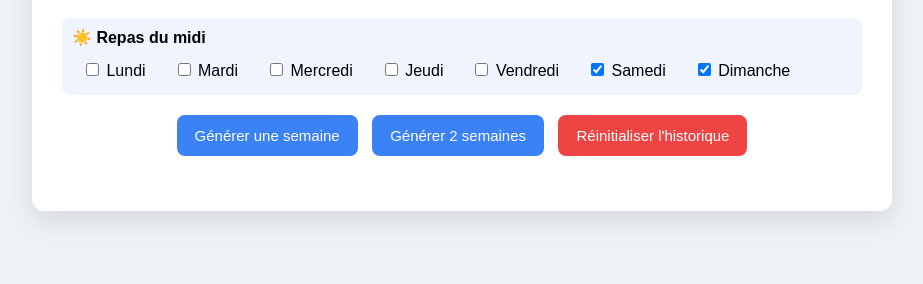
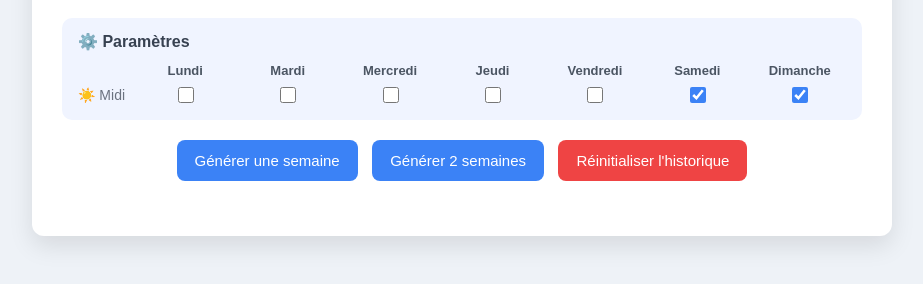
Before and after one commit to Tart0p/menus, a plain HTML site: page index.html in a window 1280 px wide. Shown: the part 110-394 px from the top of the page, without its empty margins (178-1101 px from the left). Drawn offline with Linux system fonts and the light colour scheme.

Commit message:
Add files via upload
refonte de la partie config en paramètres

```diff
--- a/index.html
+++ b/index.html
@@ -65,41 +65,53 @@ button:hover{background:#2563eb;}
     align-items:center;
 }
 
-.midibox-compact-responsive {
+/* === BLOC PARAMÈTRES === */
+.parametres-bloc {
     background: #f0f4ff;
-    padding: 10px;
-    border-radius: 8px;
+    padding: 14px 16px;
+    border-radius: 10px;
     margin-bottom: 15px;
-    max-width: 100%;
 }
 
-.midibox-title {
+.parametres-titre {
     font-weight: bold;
-    margin-bottom: 8px;
+    margin-bottom: 12px;
+    font-size: 16px;
+    color: #374151;
 }
 
-.midicheck-responsive {
-    display: flex;
-    flex-wrap: wrap;
-    gap: 8px;
-    justify-content: flex-start;
+.parametres-grid {
+    display: grid;
+    grid-template-columns: auto repeat(7, 1fr);
+    gap: 6px 10px;
+    align-items: center;
 }
 
-.midicheck-responsive label {
-    padding: 5px 10px;
-    border-radius: 4px;
-    transition: background 0.2s;
+.param-jour {
+    font-weight: bold;
+    font-size: 13px;
+    color: #4b5563;
+    text-align: center;
+}
+
+.param-row-label {
+    font-size: 14px;
+    color: #6b7280;
+    white-space: nowrap;
+    padding-right: 4px;
+}
+
+.param-check {
+    display: flex;
+    justify-content: center;
     cursor: pointer;
 }
 
-.midicheck-responsive label:hover {
-    background: #e0e7ff;
-}
-
-@media (min-width: 600px) {
-    .midicheck-responsive {
-        flex-wrap: nowrap;
-    }
+.param-check input[type="checkbox"] {
+    width: 16px;
+    height: 16px;
+    cursor: pointer;
+    accent-color: #3b82f6;
 }
 
 /* Boutons de régénération dans les repas-box */
@@ -155,16 +167,27 @@ button:hover{background:#2563eb;}
 <div class="app">
 <h1>Planificateur de menus</h1>
 
-<div class="midibox-compact-responsive">
-    <div class="midibox-title">☀️ Repas du midi</div>
-    <div class="midicheck-responsive">
-        <label><input type="checkbox" id="midi_lundi"> Lundi</label>
-        <label><input type="checkbox" id="midi_mardi"> Mardi</label>
-        <label><input type="checkbox" id="midi_mercredi"> Mercredi</label>
-        <label><input type="checkbox" id="midi_jeudi"> Jeudi</label>
-        <label><input type="checkbox" id="midi_vendredi"> Vendredi</label>
-        <label><input type="checkbox" id="midi_samedi" checked> Samedi</label>
-        <label><input type="checkbox" id="midi_dimanche" checked> Dimanche</label>
+<div class="parametres-bloc">
+    <div class="parametres-titre">⚙️ Paramètres</div>
+    <div class="parametres-grid">
+        <!-- En-têtes jours -->
+        <div></div>
+        <div class="param-jour">Lundi</div>
+        <div class="param-jour">Mardi</div>
+        <div class="param-jour">Mercredi</div>
+        <div class="param-jour">Jeudi</div>
+        <div class="param-jour">Vendredi</div>
+        <div class="param-jour">Samedi</div>
+        <div class="param-jour">Dimanche</div>
+        <!-- Ligne Midi -->
+        <div class="param-row-label">☀️ Midi</div>
+        <label class="param-check"><input type="checkbox" id="midi_lundi"></label>
+        <label class="param-check"><input type="checkbox" id="midi_mardi"></label>
+        <label class="param-check"><input type="checkbox" id="midi_mercredi"></label>
+        <label class="param-check"><input type="checkbox" id="midi_jeudi"></label>
+        <label class="param-check"><input type="checkbox" id="midi_vendredi"></label>
+        <label class="param-check"><input type="checkbox" id="midi_samedi" checked></label>
+        <label class="param-check"><input type="checkbox" id="midi_dimanche" checked></label>
     </div>
 </div>
 
```
